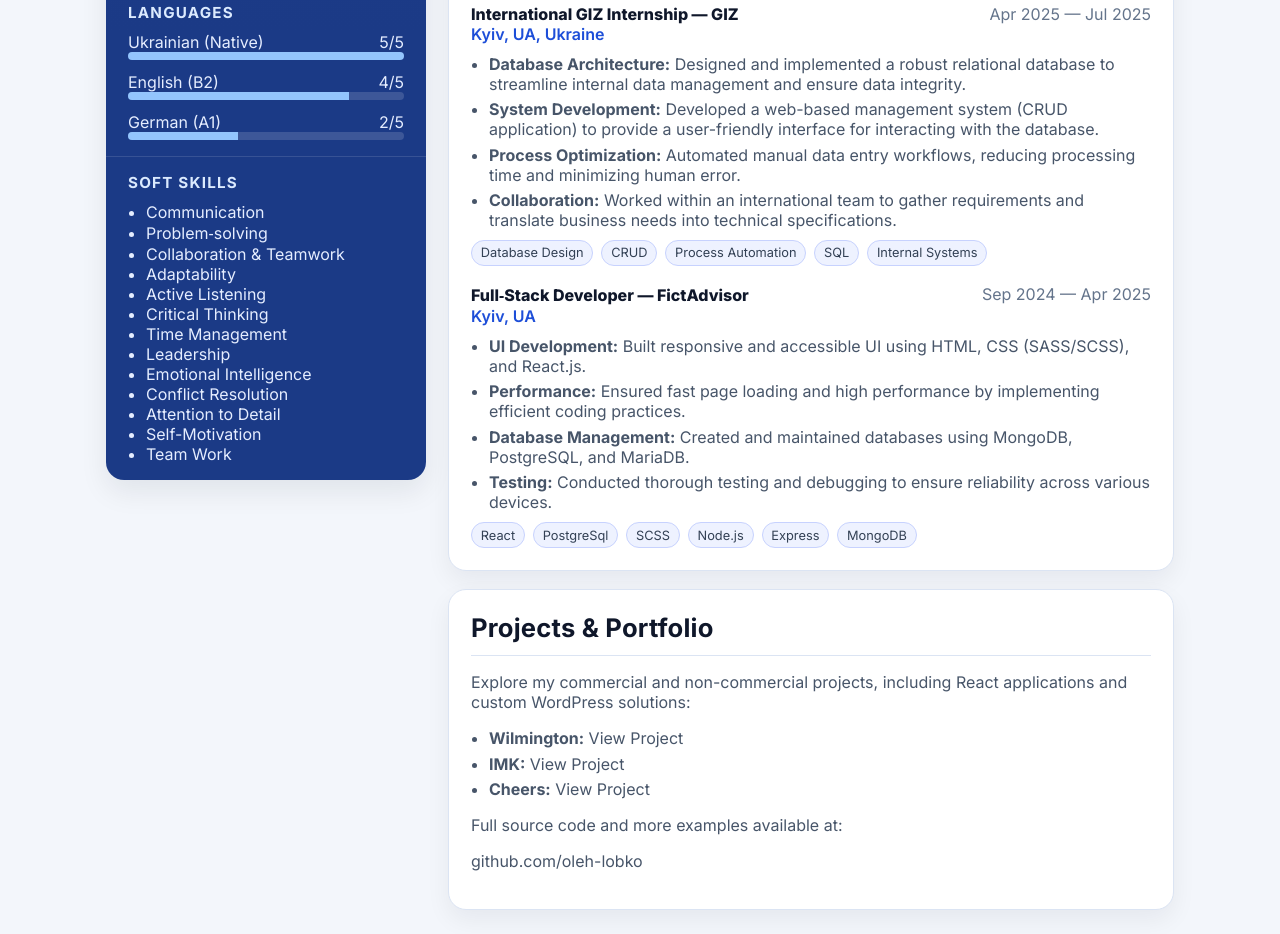
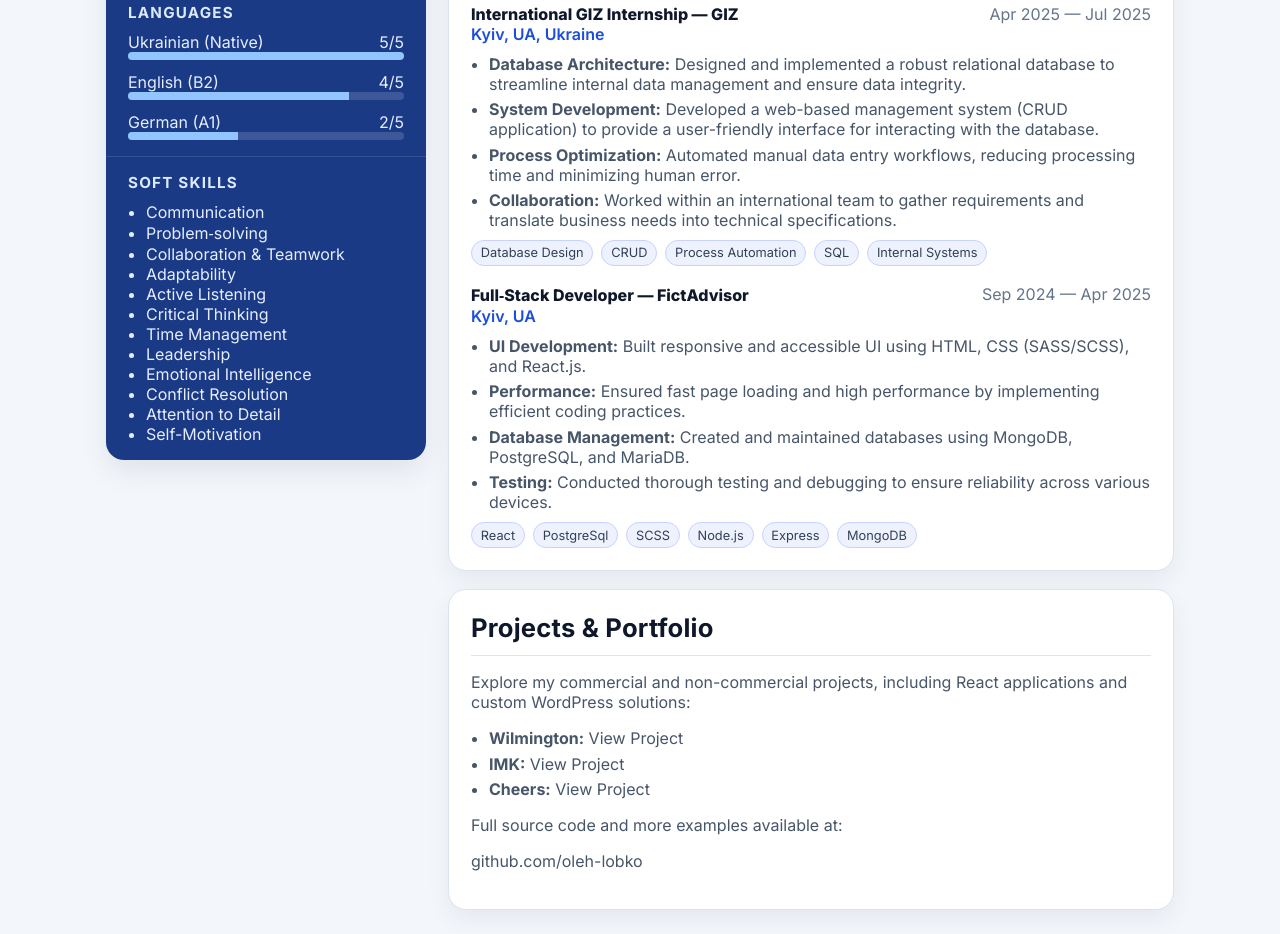
Before and after one commit to OlehLC/CV, a plain HTML site: page index.html in a window 1280 px wide. Shown: the part 665-1599 px from the top of the page. Drawn offline with Linux system fonts and the light colour scheme.

Commit message:
last changes

```diff
--- a/index.html
+++ b/index.html
@@ -220,7 +220,6 @@
             <li>Conflict Resolution</li>
             <li>Attention to Detail</li>
             <li>Self-Motivation</li>
-            <li>Team Work</li>
           </ul>
         </div>
       </aside>
```
